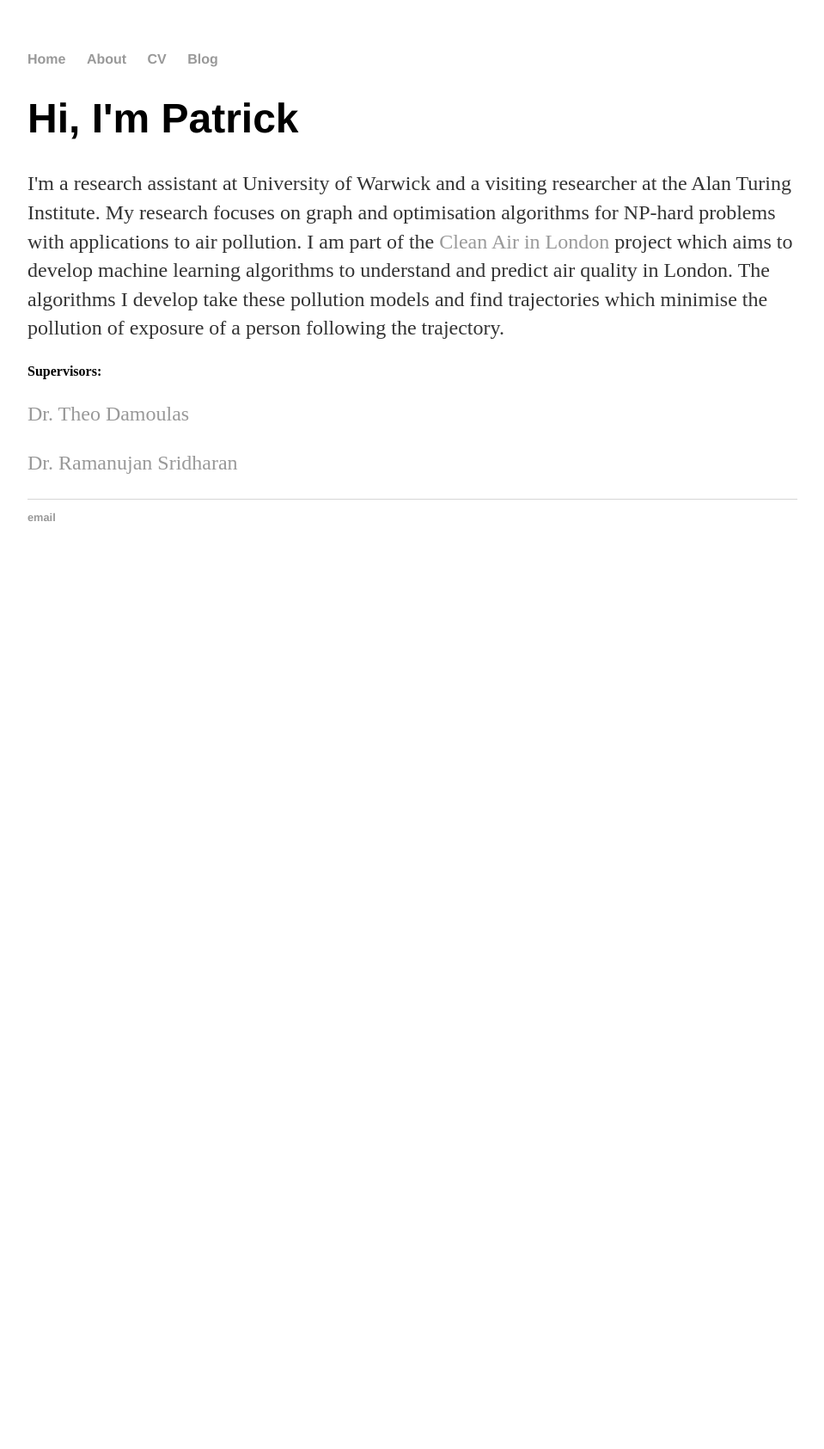
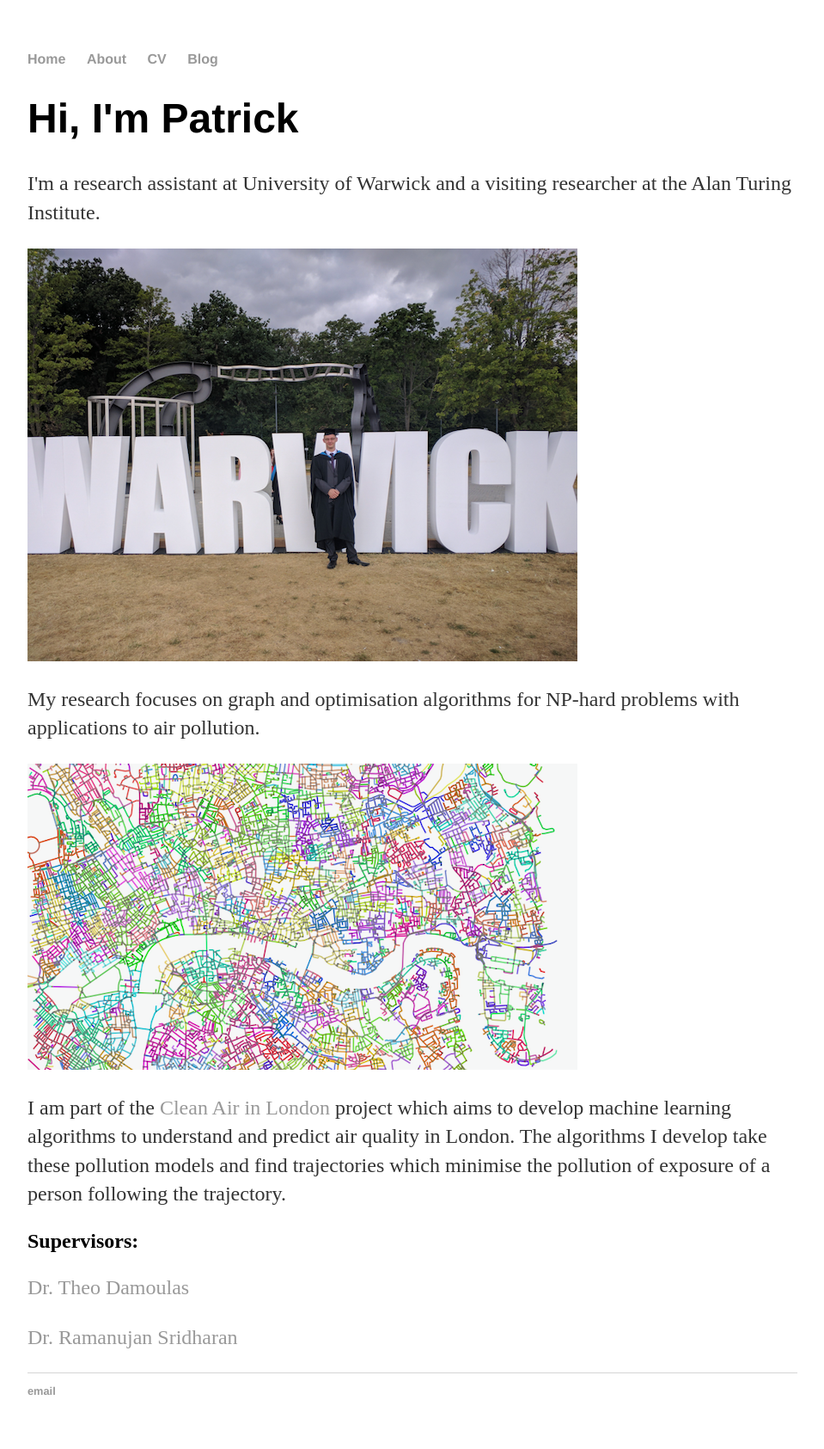
Before and after one commit to PatrickOHara/PatrickOHara.github.io, a Jekyll site: the page built from index.html, in a window 1280 px wide. Shown: the whole page at 86% size, without its empty margins (160-1119 px from the left). Built offline with Jekyll 4.4.1, drawn with Linux system fonts in a browser that asks for light colours; before the commit the page ends 900 px from its top, so only the background shows below that.

Commit message:
Updated photos on home page

```diff
--- a/index.html
+++ b/index.html
@@ -6,11 +6,21 @@ title: Patrick O'Hara
 	<h1>Hi, I'm Patrick</h1>
 	<p>
 		I'm a research assistant at University of Warwick and a visiting researcher at the Alan Turing Institute.
+	</p>
+
+	<img src="warwick.png" alt="hi" class="inline"/>
+
+	<p>
 		My research focuses on graph and optimisation algorithms for NP-hard problems with applications to air pollution.
+	</p>
+
+	<img src="graph.png" alt="hi" class="inline"/>
+
+	<p>
 		I am part of the <a href="https://www.turing.ac.uk/research/research-projects/clean-air-london">Clean Air in London</a> project which aims to develop machine learning algorithms to understand and predict air quality in London. The algorithms I develop take these pollution models and find trajectories which minimise the pollution of exposure of a person following the trajectory.
 	</p>
 
-	<h4>Supervisors:</h4>
+	<h2>Supervisors:</h2>
 	<p>
 		<a href="https://warwick.ac.uk/fac/sci/dcs/people/theo_damoulas/">Dr. Theo Damoulas</a>
 	</p>
```
Also changed, not shown: graph.png (added), warwick.png (added), 1 other file.
